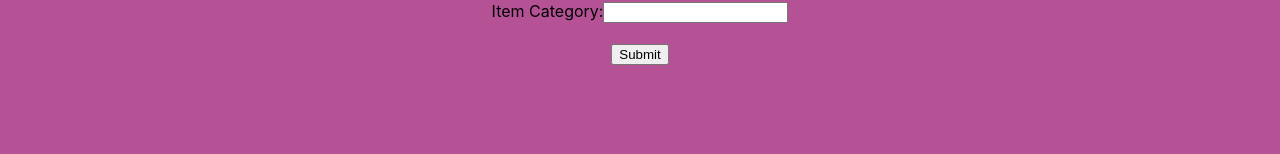
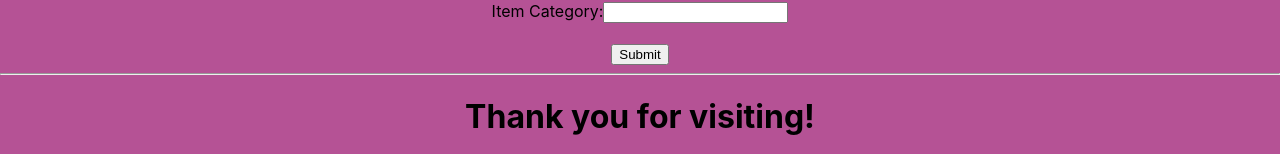
Before and after one commit to Melindaemackenzie/baby-items, a React (Create React App) app: page /newitemform in a window 1280 px wide. Shown: the part 1008-1162 px from the top of the page. Before the commit the page ends 1073 px from the top, so only its background shows below. Built offline with nearby package versions, Linux system fonts and the light colour scheme; data requests are answered from the project's data file.

Commit message:
verified footer working

```diff
--- a/src/Components/Footer.js
+++ b/src/Components/Footer.js
@@ -2,6 +2,12 @@ import React from "react";
 
 function Footer ()  {
 
+    return (
+        <div>
+            <hr></hr>
+            <h1 className = "footer"> Thank you for visiting!</h1>
+        </div>
+    )
 }
 
 export default Footer;
```
